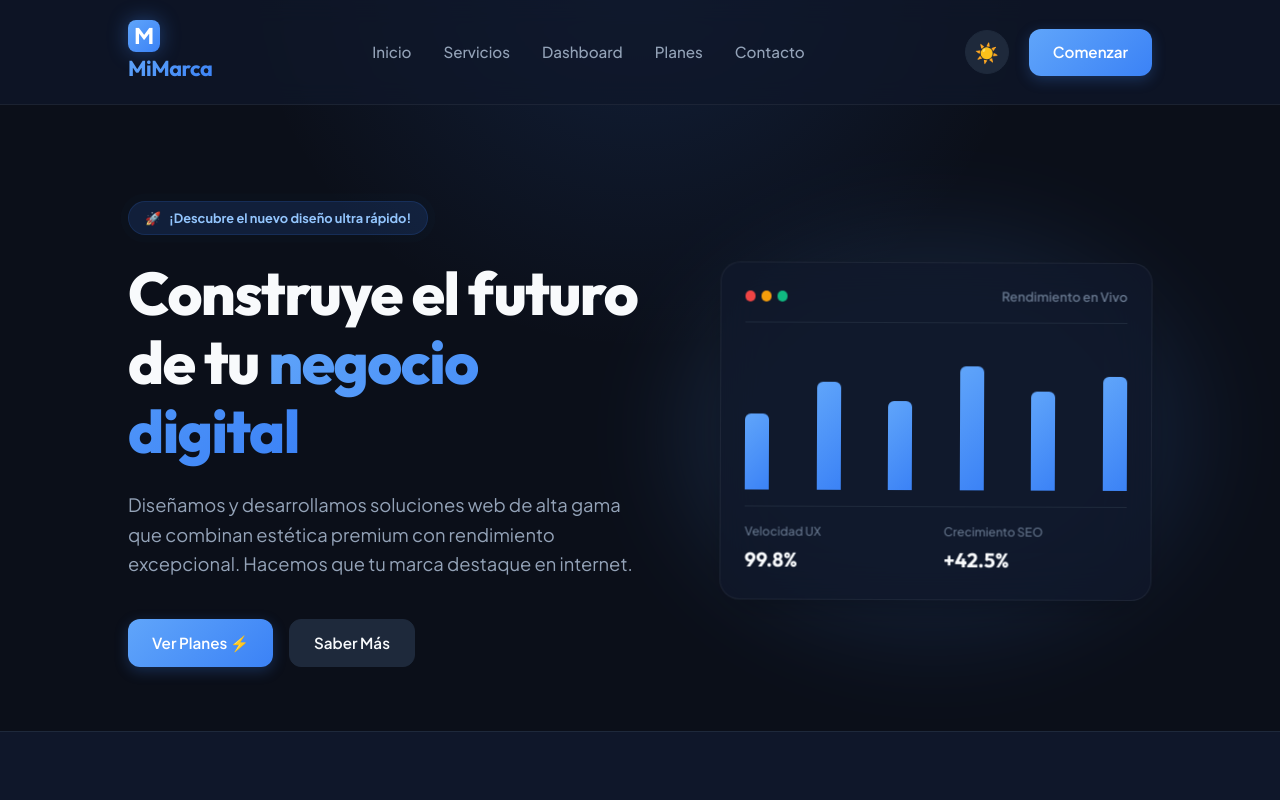
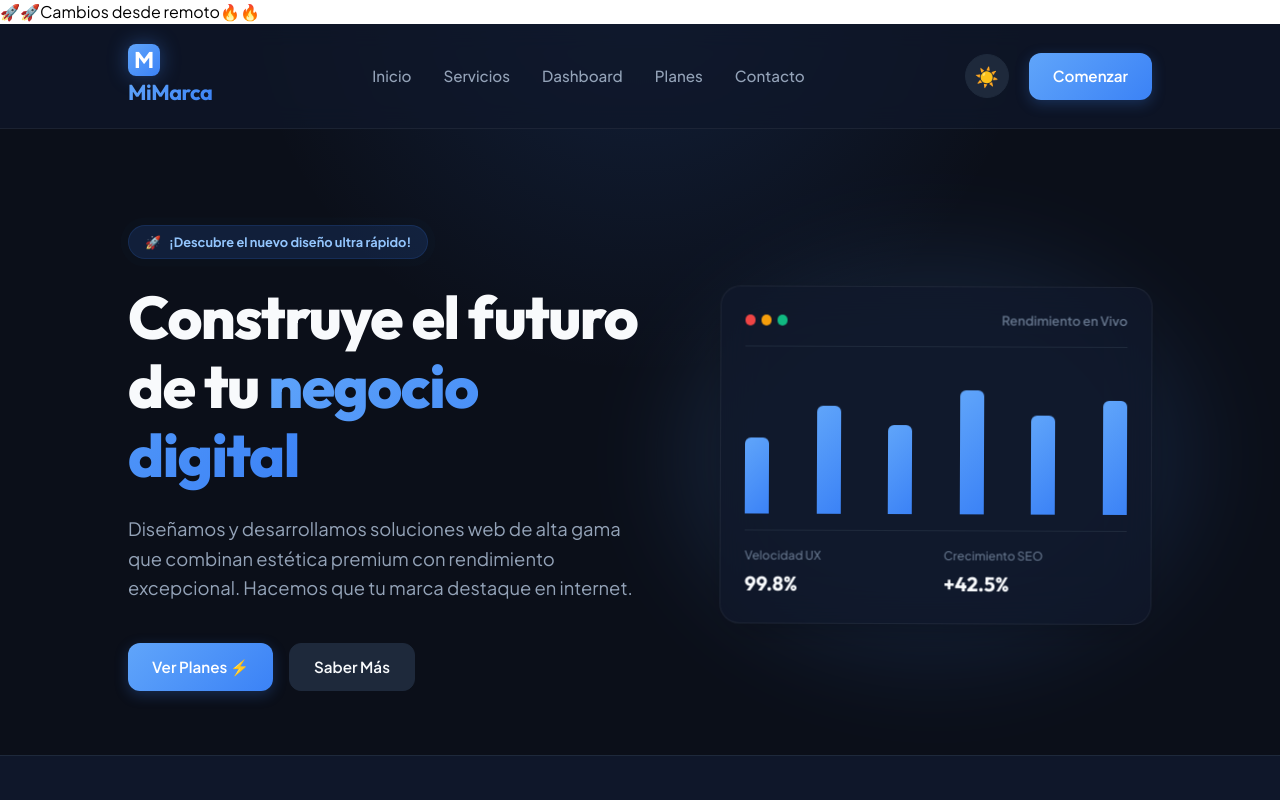
Before and after one commit to ByOscarPINE/Store, an Angular app: page / in a window 1280 px wide. Shown: the top 800 px of the page. Built offline with nearby package versions, Linux system fonts and the light colour scheme.

Commit message:
Remote changes

```diff
--- a/src/app/pages/home/home.html
+++ b/src/app/pages/home/home.html
@@ -1,3 +1,4 @@
+  <h1>🚀🚀Cambios desde remoto🔥🔥</h1>
 <div class="app-container" [class.theme-dark]="isDarkMode()" [class.theme-light]="!isDarkMode()">
   <!-- Glowing background elements -->
   <div class="bg-ambient-light"></div>
```
